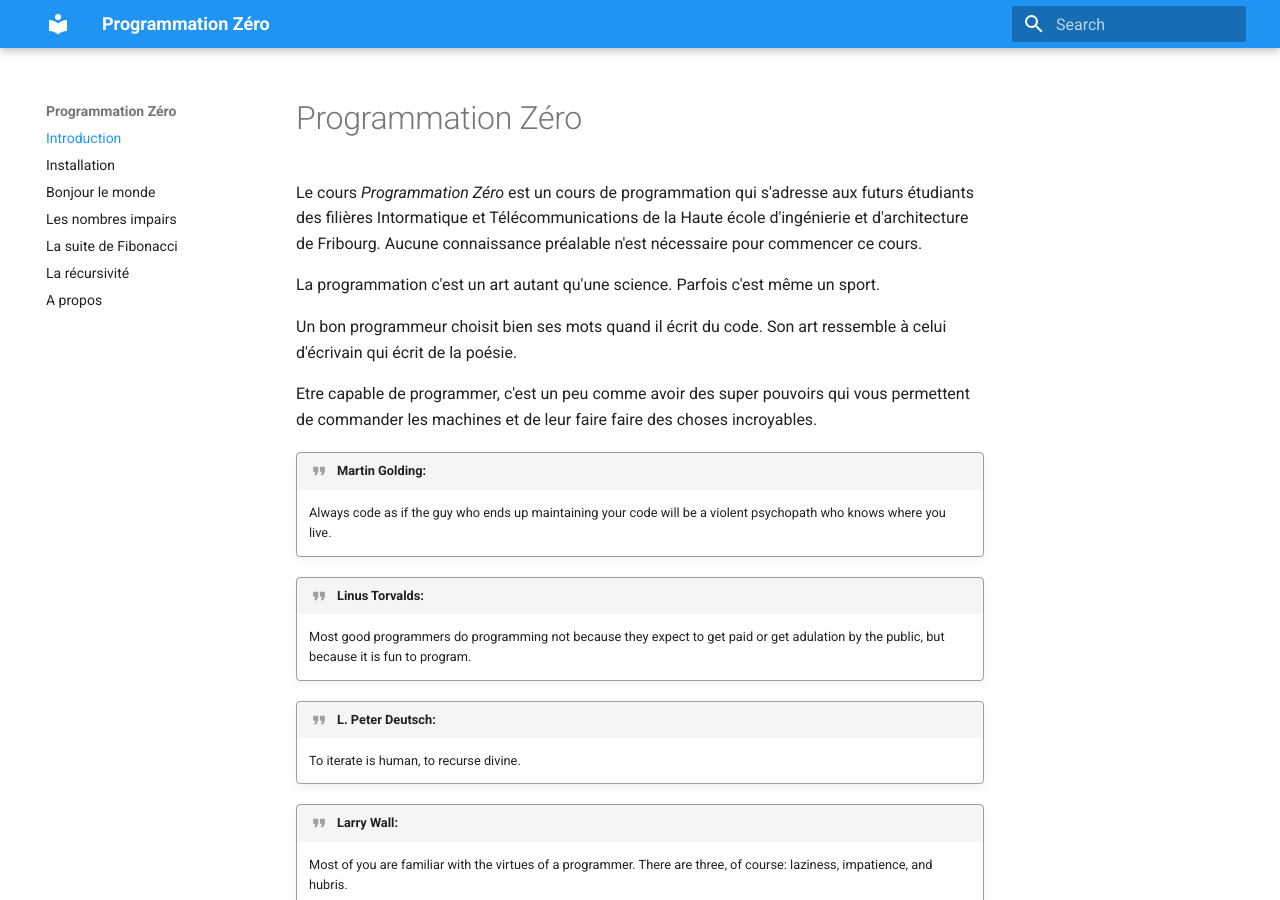
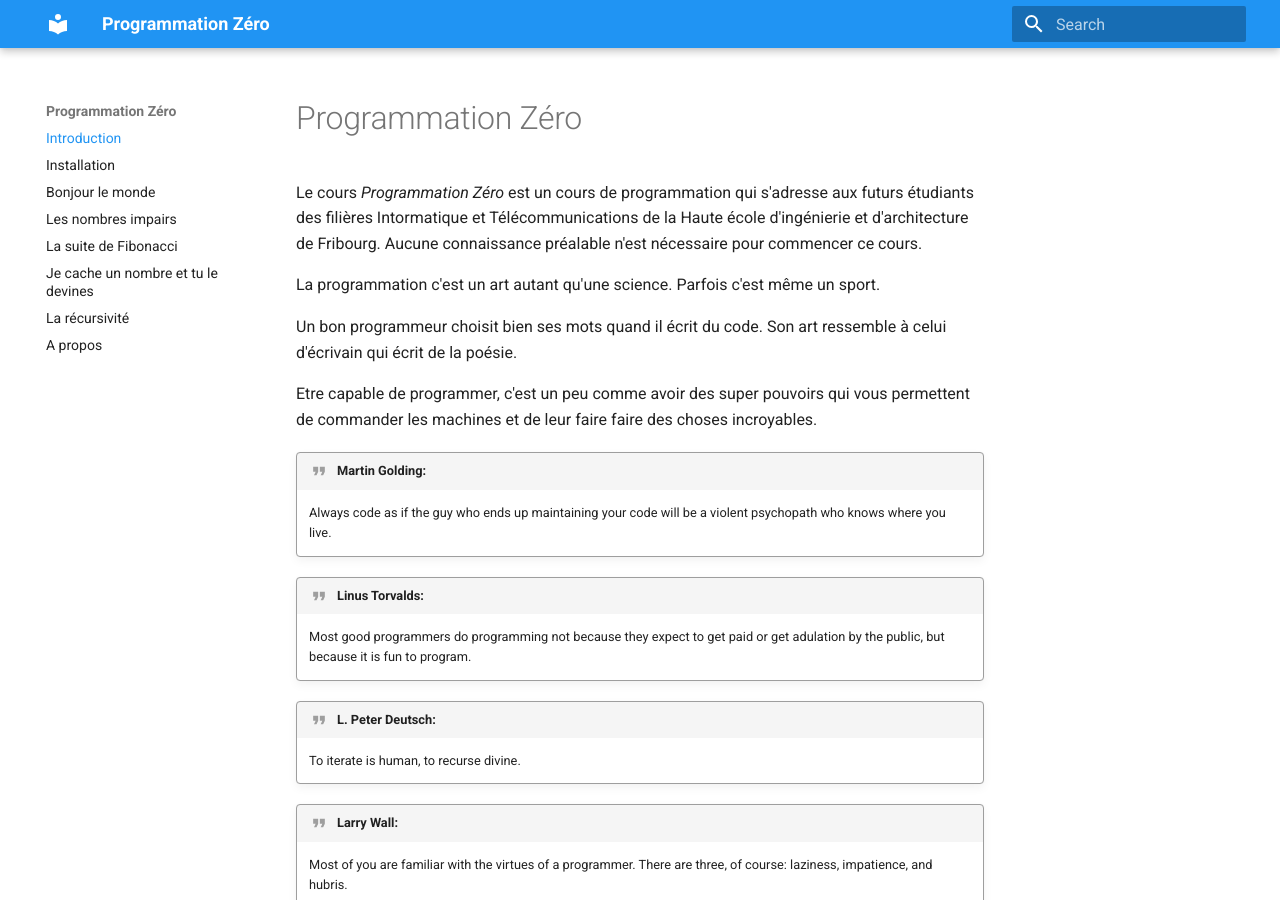
Before and after one commit to heia-fr/programmation-zero, an MkDocs documentation site: the page built from docs/index.md, in a window 1280 px wide and 900 px high. Built offline with MkDocs 1.6.1 and Material for MkDocs 9.7.7, drawn with Linux system fonts in a browser that asks for light colours; old or Windows-style settings are respelled for this version of MkDocs.

Commit message:
Add to TOC

```diff
--- a/mkdocs.yml
+++ b/mkdocs.yml
@@ -8,6 +8,7 @@ pages:
     - Bonjour le monde: hello_world.md
     - Les nombres impairs: odd_numbers.md
     - La suite de Fibonacci: fibonacci.md
+    - Je cache un nombre et tu le devines: hide_a_number.md
     - La récursivité: recursivity.md
     - A propos: about.md
 
```
